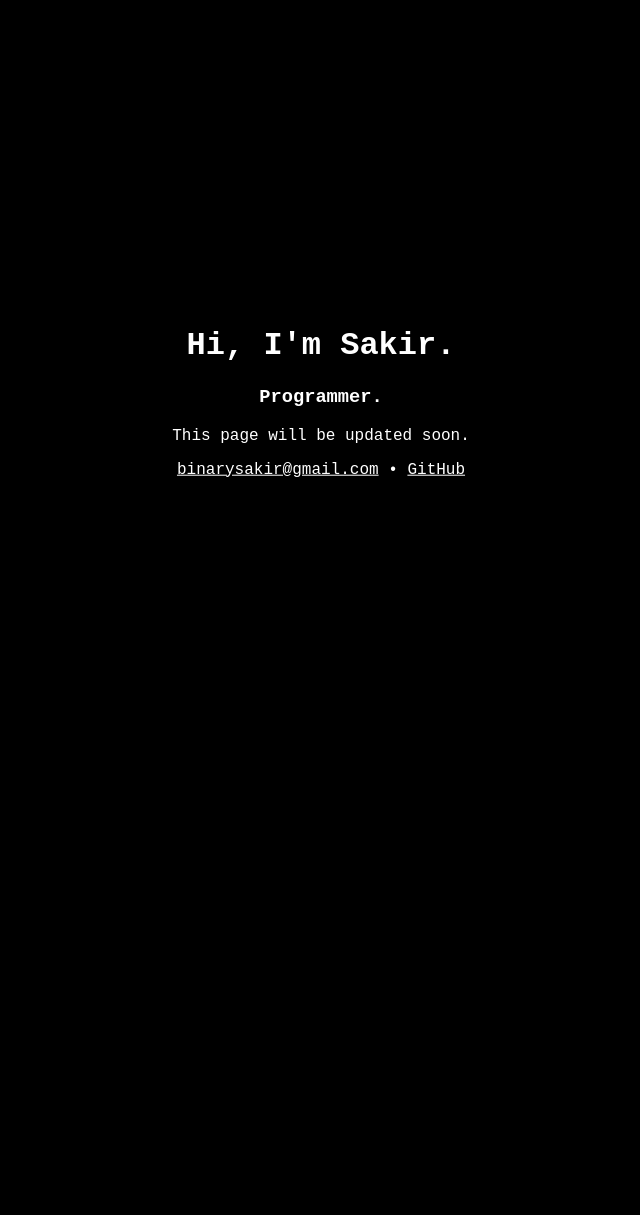
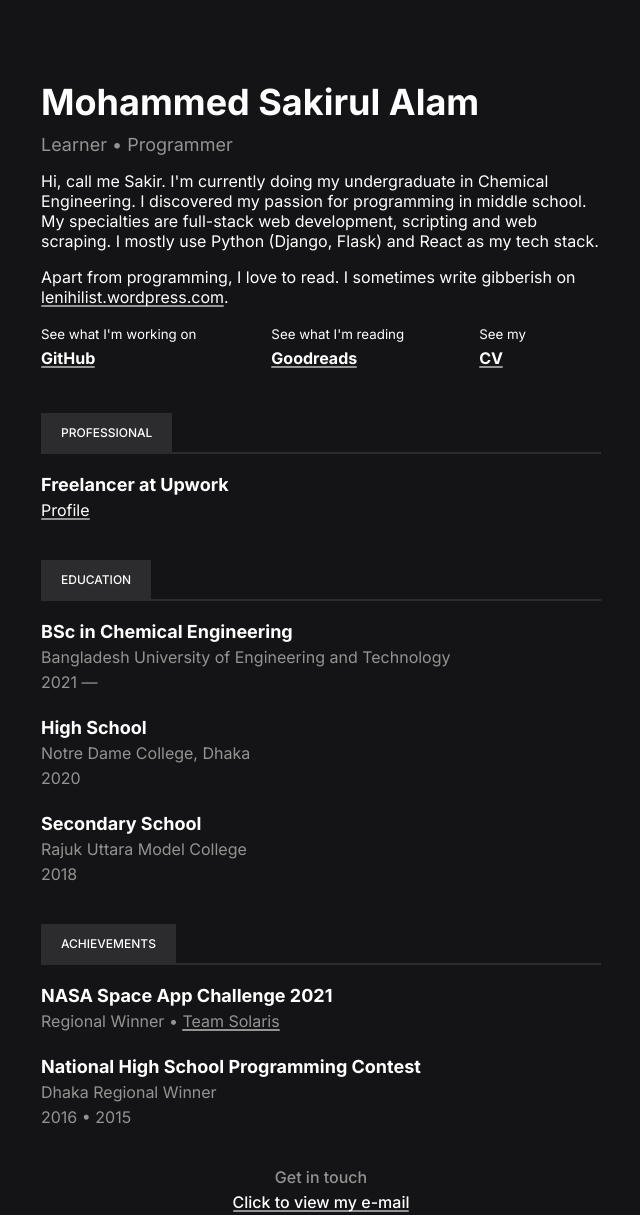
Before and after one commit to binarysakir/binarysakir.github.io, a plain HTML site: page index.html in a window 1280 px wide. Shown: the whole page, without its empty margins (319-959 px from the left). Before the commit the page ends 800 px from the top, so only its background shows below. Drawn offline with Linux system fonts and the light colour scheme; a small style sheet from the web is missing.

Commit message:
Updated Site

```diff
--- a/index.html
+++ b/index.html
@@ -4,34 +4,109 @@
     <meta charset="UTF-8">
     <meta http-equiv="X-UA-Compatible" content="IE=edge">
     <meta name="viewport" content="width=device-width, initial-scale=1.0">
-    <link rel='stylesheet' href='//cdn.jsdelivr.net/npm/hack-font@3.3.0/build/web/hack-subset.css'>
-    <meta name="robots" content="noindex, nofollow">
-    <title>Sakirul Alam</title>
-    <style>
-        body {
-            background-color: #000;
-            color: white;
-            font-family: 'Hack', monospace;
-        }
-        .container{
-            position: absolute;
-            top: 50%;
-            left: 50%;
-            transform: translate(-50%, -50%);
-            text-align: center;
-        }
-        a, a:hover, a:active, a:focus, a:visited{
-            color: white;
 
-        }
-    </style>
+    <title>Mohammed Sakirul Alam</title>
+    <link rel="stylesheet" href="style.css">
+    <link rel="preconnect" href="https://fonts.googleapis.com">
+    <link rel="preconnect" href="https://fonts.gstatic.com" crossorigin>
+    <link href="https://fonts.googleapis.com/css2?family=Inter:wght@400;500;700&display=swap" rel="stylesheet">
+    <meta name="title" content="Mohammed Sakirul Alam">
+    <meta name="description" content="An undergraduate with a passion for programming.">
+    <meta property="og:type" content="website">
+    <meta property="og:url" content="https://sakir.me/">
+    <meta property="og:title" content="Mohammed Sakirul Alam">
+    <meta property="og:description" content="An undergraduate with a passion for programming.">
+    <meta property="og:image" content="meta.png">
+    <meta property="twitter:card" content="summary_large_image">
+    <meta property="twitter:url" content="https://sakir.me/">
+    <meta property="twitter:title" content="Mohammed Sakirul Alam">
+    <meta property="twitter:description" content="An undergraduate with a passion for programming.">
+    <meta property="twitter:image" content="meta.png">
 </head>
 <body>
     <div class="container">
-        <h1>Hi, I'm Sakir.</h1>
-        <h3>Programmer.</h3>
-        <p>This page will be updated soon.</p>
-        <p><a href="mailto:binarysakir@gmail.com">binarysakir@gmail.com</a> &bull; <a href="https://github.com/binarysakir">GitHub</a></p>
+        <section class="header">
+            <h1>Mohammed Sakirul Alam</h1>
+            <p>Learner &#8226; Programmer</p>
+        </section>
+        <section class="about">
+            <p>Hi, call me Sakir. I'm currently doing my undergraduate in Chemical Engineering. I discovered my passion for programming in middle school. My specialties are full-stack web development, scripting and web scraping. I mostly use Python (Django, Flask) and React as my tech stack.</p>
+            <p>Apart from programming, I love to read. I sometimes write gibberish on <a href="https://lenihilist.wordpress.com" target="_blank">lenihilist.wordpress.com</a>.</p>
+            <div class="columns">
+                <div class="column">
+                    <small>See what I'm working on</small>
+                    <p><a href="https://github.com/binarysakir" target="_blank">GitHub</a></p>
+                </div>
+                <div class="column">
+                    <small>See what I'm reading</small>
+                    <p><a href="https://www.goodreads.com/user/show/30928114-sakir" target="_blank">Goodreads</a></p>
+                </div>
+                <div class="column">
+                    <small>See my</small>
+                    <p><a href="https://drive.google.com/file/d/1X9hVRxN_GmO8-NWfT_nY5NYKgiqRblHC/view?usp=sharing" target="_blank">CV</a></p>
+                </div>
+             </div>
+        </section>
+        <section class="desc professional">
+            <div class="title">
+                <p>Professional</p>
+                <div class="underline"></div>
+            </div>
+            <div class="desc-block">
+                <h2>Freelancer at Upwork</h2>
+                <p><a href="https://www.upwork.com/freelancers/~01e60a3ca356b4bf9a" target="_blank">Profile</a></p>
+            </div>
+        </section>
+        <section class="desc education">
+            <div class="title">
+                <p>Education</p>
+                <div class="underline"></div>
+            </div>
+            <div class="desc-block">
+                <h2>BSc in Chemical Engineering</h2>
+                <p>Bangladesh University of Engineering and Technology</p>
+                <p>2021 &#8212;</p>
+            </div>
+            <div class="desc-block">
+                <h2>High School</h2>
+                <p>Notre Dame College, Dhaka</p>
+                <p>2020</p>
+            </div>
+            <div class="desc-block">
+                <h2>Secondary School</h2>
+                <p>Rajuk Uttara Model College</p>
+                <p>2018</p>
+            </div>
+        </section>
+        <section class="desc achievements">
+            <div class="title">
+                <p>Achievements</p>
+                <div class="underline"></div>
+            </div>
+            <div class="desc-block">
+                <h2>NASA Space App Challenge 2021</h2>
+                <p>Regional Winner &#8226; <a href="https://2021.spaceappschallenge.org/challenges/statements/you-are-my-sunshine/teams/team-solaris/project" target="_blank">Team Solaris</a></p>
+            </div>
+            <div class="desc-block">
+                <h2>National High School Programming Contest</h2>
+                <p>Dhaka Regional Winner</p>
+                <p>2016 &#8226; 2015</p>
+            </div>
+        </section>
+        <section class="contact">
+            <p>Get in touch</p>
+            <p><a href="#">Click to view my e-mail</a></p>
+        </section>
     </div>
+    <script>
+        "use strict";
+        let s = atob(atob(atob('WWxNMWVsbFhkSEJqYmxaeldWZDRhR0pWUW01aVYwWndZa00xYW1JeU1EMD0=')));
+        let a = document.querySelector('.contact a');
+        a.addEventListener('click', (e) => {
+            e.preventDefault();
+            a.innerHTML = s;
+            a.href = `mailto:${s}`;
+        });
+    </script>
 </body>
 </html>
--- /dev/null
+++ b/style.css
@@ -0,0 +1,117 @@
+:root{
+    --dark-1: #141416;
+    --dark-2: #2c2c2e;
+    --text-primary: #ffffff;
+    --text-secondary: #949393;
+}
+
+html, body{
+    margin: 0;
+    padding: 0;
+    background-color: var(--dark-1);
+    font-family: 'Inter', sans-serif;
+    color: var(--text-primary);
+}
+a{
+    color: inherit;
+    text-decoration: none;
+    position: relative;
+    display: inline-block;
+    -webkit-transition: color .2s;
+    -o-transition: color .2s;
+    transition: color .2s;
+}
+a:hover{ color: var(--text-secondary); }
+a:hover:after { display: none; }
+a:after {
+    height: 2px;
+    margin-top: -2px;
+    display: block;
+    border-radius: 5px;
+    background-color: var(--text-secondary);
+    content: '';
+}
+.container{
+    padding: 20px;
+    max-width: 560px;
+    margin: 0 auto;
+    margin-top: 60px;
+    margin-bottom: 60px;
+}
+
+.columns {
+    display: flex;
+    flex-direction: row;
+    flex-wrap: nowrap;
+    justify-content: normal;
+    align-items: center;
+    align-content: stretch;
+}
+.column {
+    display: block;
+    flex-grow: 1;
+    flex-shrink: 1;
+    flex-basis: auto;
+    align-self: auto;
+    order: 0;
+}
+.column p{
+    margin-top: 5px;
+    margin-bottom: 5px;
+    font-weight: 700;
+}
+
+
+.header h1{
+    font-size: 36px;
+    font-weight: 700;
+    margin: 0;
+}
+.header p{
+    color: var(--text-secondary);
+    font-size: 18px;
+    margin: 10px 0;
+}
+.desc {margin-top: 40px;}
+.desc .title .underline{
+    height: 2px;
+    width: 100%;
+    background-color: var(--dark-2);
+}
+.desc .title p{
+    font-size: 12px;
+    margin: 0;
+    padding: 12px 20px;
+    display: inline-block;
+    text-transform: uppercase;
+    font-weight: 500;
+    background-color: var(--dark-2);
+}
+
+.desc-block{padding-top: 20px;}
+.desc-block h2{
+    font-size: 18px;
+    margin: 0;
+}
+.desc-block p{
+    color: var(--text-secondary);
+    margin-top: 5px;
+    margin-bottom: 5px;
+}
+.professional .desc-block p{
+    color: inherit;
+}
+
+
+.contact{
+    margin-top: 40px;
+    text-align: center;
+}
+.contact p:first-child{
+    color: var(--text-secondary);
+}
+.contact p{
+    margin-top: 5px;
+    margin-bottom: 5px;
+    font-weight: 500;
+}
```
Also changed, not shown: meta.png (added), robots.txt (added).
